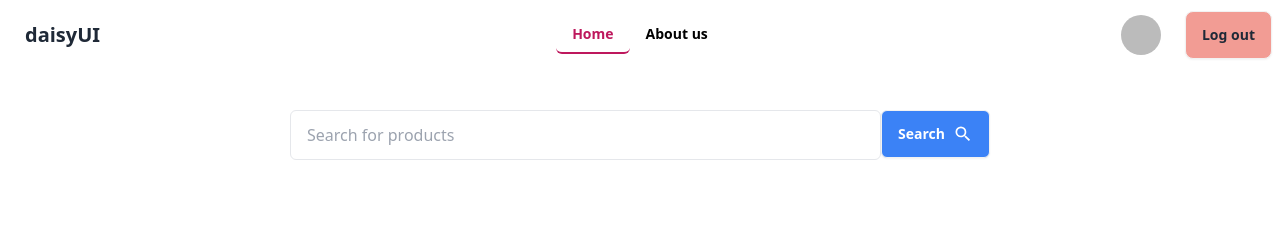
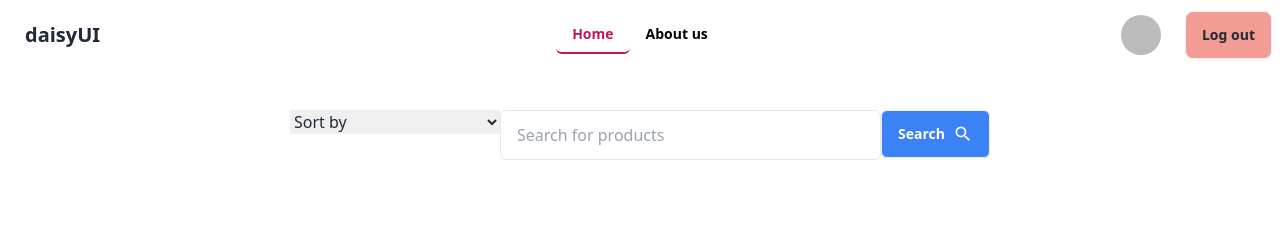
Before and after one commit to munia121/E-commerce-job-task, a React (Vite) app: page / in a window 1280 px wide. Shown: the top 226 px of the page. Built offline with nearby package versions, Linux system fonts and the light colour scheme; no server answers; sample sign-in values are in the browser's storage.

Commit message:
added sroting system

```diff
--- a/src/Component/Pagination/ProductList.jsx
+++ b/src/Component/Pagination/ProductList.jsx
@@ -2,12 +2,15 @@ import axios from "axios";
 import { useEffect, useState } from "react";
 import SingleProduct from "../product-section/SingleProduct";
 import { MdOutlineSearch } from "react-icons/md";
+import SortingDropdown from "../Sorting/SortingDropdown";
 
 const ProductList = () => {
     const [products, setProducts] = useState([]);
     const [page, setPage] = useState(1);
     const [totalPages, setTotalPages] = useState(1);
     const [searchTerm, setSearchTerm] = useState('');
+    const [sort, setSort] = useState('');
+    const [order, setOrder] = useState('');
 
 
     console.log(products)
@@ -15,7 +18,7 @@ const ProductList = () => {
     useEffect(() => {
         const fetchProducts = async () => {
             try {
-                const response = await axios.get(`http://localhost:5000/products?page=${page}&limit=6&search=${encodeURIComponent(searchTerm)}`);
+                const response = await axios.get(`http://localhost:5000/products?page=${page}&limit=6&search=${encodeURIComponent(searchTerm)}&sort=${sort}&order=${order}`);
                 setProducts(response.data.products);
                 setTotalPages(response.data.totalPages);
             } catch (error) {
@@ -23,7 +26,14 @@ const ProductList = () => {
             }
         };
         fetchProducts();
-    }, [page, searchTerm]);
+    }, [page, searchTerm, sort, order]);
+
+    // sorting
+    const handleSortChange = (selectedSort) =>{
+        const [sortField, sortOrder] = selectedSort.split('_');
+        setSort(sortField);
+        setOrder(sortOrder);
+    }
 
     const handleSearchChange = (e) => {
         setSearchTerm(e.target.value);
@@ -58,6 +68,7 @@ const ProductList = () => {
             <div>
                 {/* Search Input */}
                 <div className="flex lg:w-[700px] mx-auto mt-10">
+                    <SortingDropdown onSortingChange={handleSortChange}></SortingDropdown>
                     <input
                         type="text"
                         value={searchTerm}
--- /dev/null
+++ b/src/Component/Sorting/SortingDropdown.jsx
@@ -0,0 +1,24 @@
+/* eslint-disable react/prop-types */
+import { useState } from "react";
+
+const SortingDropdown = ({ onSortingChange }) => {
+    const [sortOption, setSortOption] = useState('')
+
+    const handleSortChange = (e) => {
+        const selectedSort = e.target.value;
+        setSortOption(selectedSort)
+        onSortingChange(selectedSort)
+    }
+    return (
+        <div>
+            <select value={sortOption} onChange={handleSortChange}>
+                <option value="">Sort by</option>
+                <option value="price_asc">Price: Low to High</option>
+                <option value="price_desc">Price: High to Low</option>
+                <option value="date_desc">Date Added: Newest First</option>
+            </select>
+        </div>
+    );
+};
+
+export default SortingDropdown;
--- a/src/Component/product-section/SingleProduct.jsx
+++ b/src/Component/product-section/SingleProduct.jsx
@@ -17,7 +17,10 @@ const SingleProduct = ({ product }) => {
                         className="rounded-xl" />
                 </figure>
                 <div className="card-body ">
-                    <h2 className="card-title"> {name} </h2>
+                    <div className="flex justify-between">
+                        <h2 className="card-title"> {name} </h2>
+                        <h3 > {createdAt} </h3>
+                    </div>
                     <h2> {category} </h2>
                     <p> {description} </p>
                     <p>Price: ${price} </p>
```
